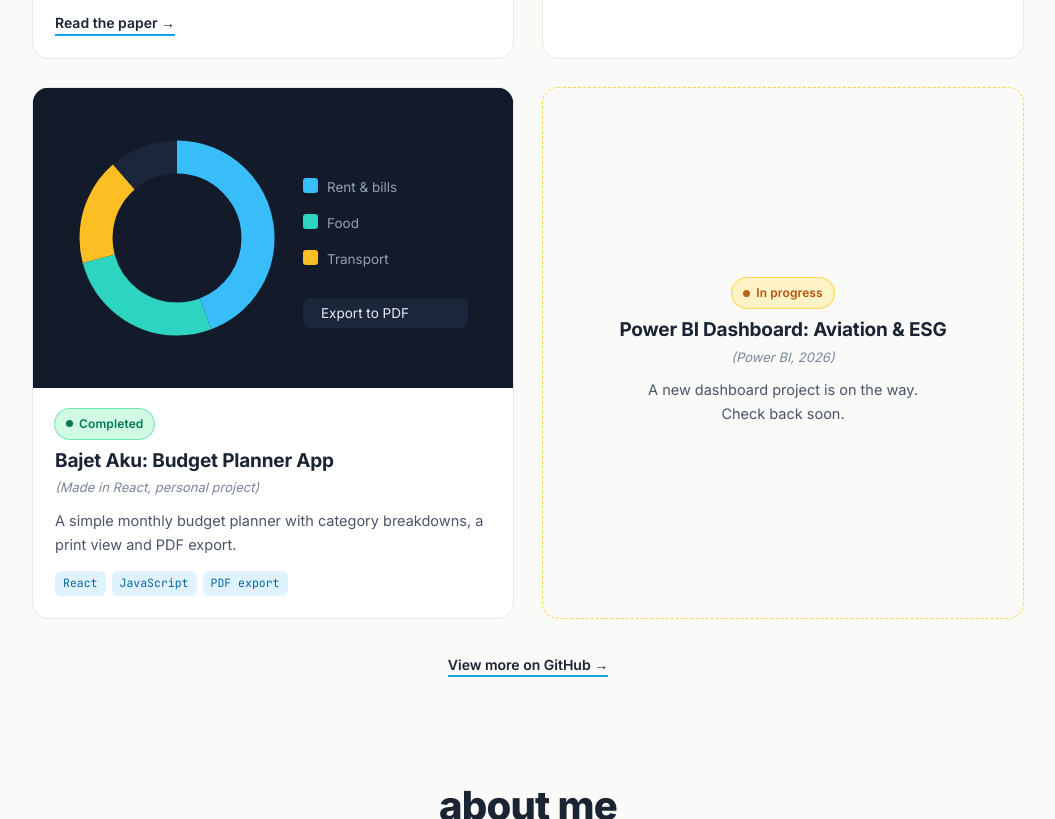
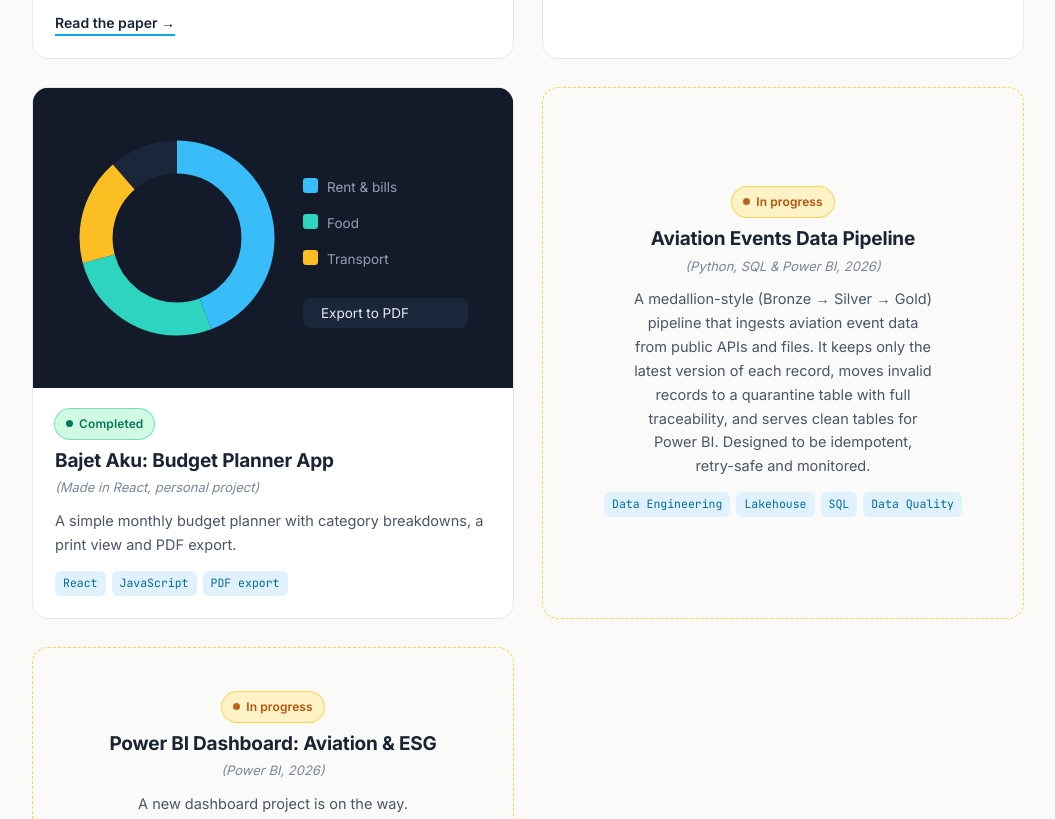
Before and after one commit to athirhrozln/athirahrozlan.com, a plain HTML site: page index.html in a window 1280 px wide. Shown: the part 1811-2630 px from the top of the page, without its empty margins (112-1167 px from the left). Drawn offline with Linux system fonts and the light colour scheme.

Commit message:
Add Data Engineering project card and filter
Claude-Session: https://claude.ai/code/session_01UywX8hjxyxm4kxrp3PPfCc

```diff
--- a/index.html
+++ b/index.html
@@ -61,7 +61,7 @@
   .btn-dark:hover{background:#0B1220}
 
   /* filter bar */
-  .filter{display:flex;justify-content:center;flex-wrap:wrap;gap:4px;background:var(--navy);border-radius:12px;padding:8px;margin:24px auto 36px;max-width:760px}
+  .filter{display:flex;justify-content:center;flex-wrap:wrap;gap:4px;background:var(--navy);border-radius:12px;padding:8px;margin:24px auto 36px;max-width:900px}
   .filter button{font:inherit;font-size:13px;font-weight:600;letter-spacing:.04em;text-transform:uppercase;color:#A9B4C6;background:none;border:0;padding:10px 16px;border-radius:8px;cursor:pointer}
   .filter button:hover{color:#fff}
   @media(max-width:720px){.filter{flex-wrap:nowrap;justify-content:flex-start;overflow-x:auto;margin-left:-8px;margin-right:-8px}.filter button{white-space:nowrap;flex:none;padding:9px 12px;font-size:12px}}
@@ -180,6 +180,7 @@
         <button class="on" data-f="all">All Projects</button>
         <button data-f="web">Web Development</button>
         <button data-f="data">Data Analytics</button>
+        <button data-f="de">Data Engineering</button>
         <button data-f="ds">Data Science</button>
       </div>
 
@@ -293,6 +294,17 @@
           </div>
         </article>
 
+        <!-- DE pipeline -->
+        <article class="proj soon prog" data-c="de data">
+          <div class="pbody">
+            <span class="status st-prog">In progress</span>
+            <h3>Aviation Events Data Pipeline</h3>
+            <div class="made">(Python, SQL & Power BI, 2026)</div>
+            <p>A medallion-style (Bronze → Silver → Gold) pipeline that ingests aviation event data from public APIs and files. It keeps only the latest version of each record, moves invalid records to a quarantine table with full traceability, and serves clean tables for Power BI. Designed to be idempotent, retry-safe and monitored.</p>
+            <div class="tags"><span class="tag">Data Engineering</span><span class="tag">Lakehouse</span><span class="tag">SQL</span><span class="tag">Data Quality</span></div>
+          </div>
+        </article>
+
         <!-- 6 coming soon -->
         <article class="proj soon prog" data-c="data">
           <div class="pbody">
```
